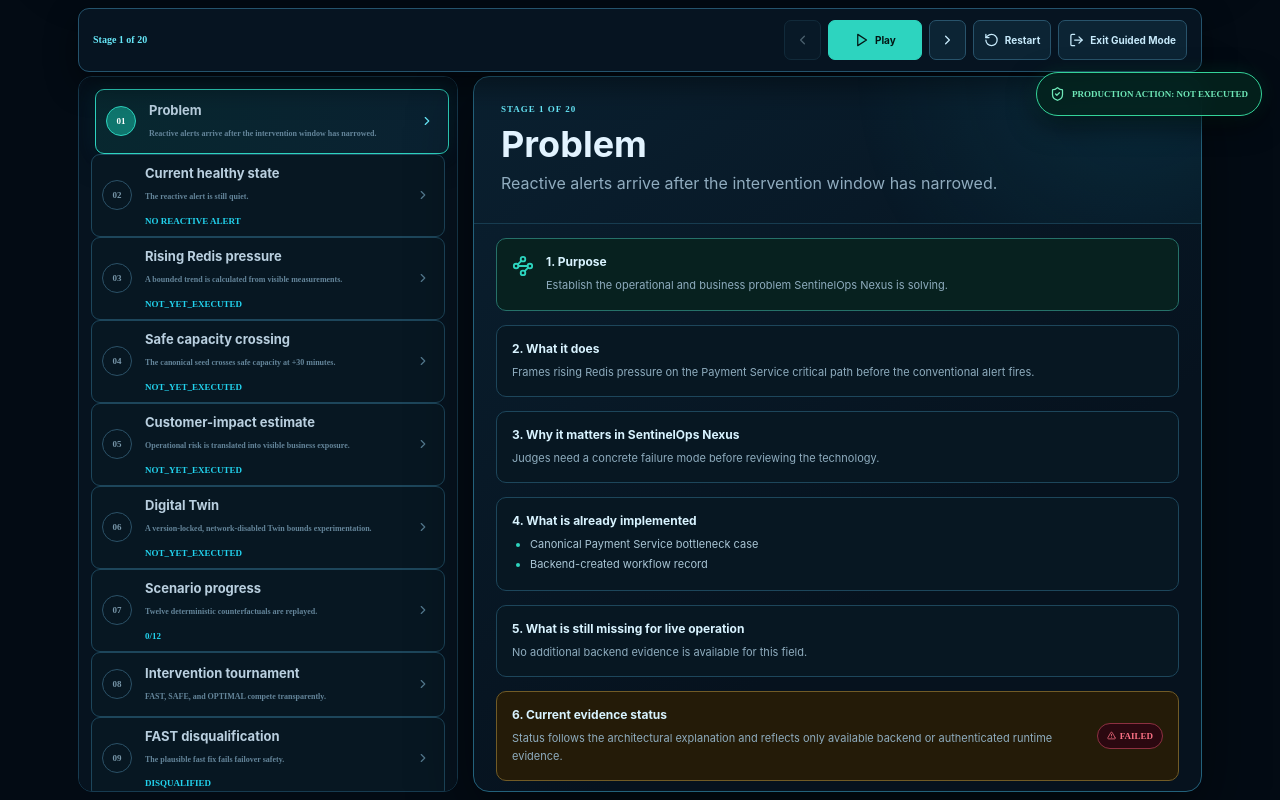
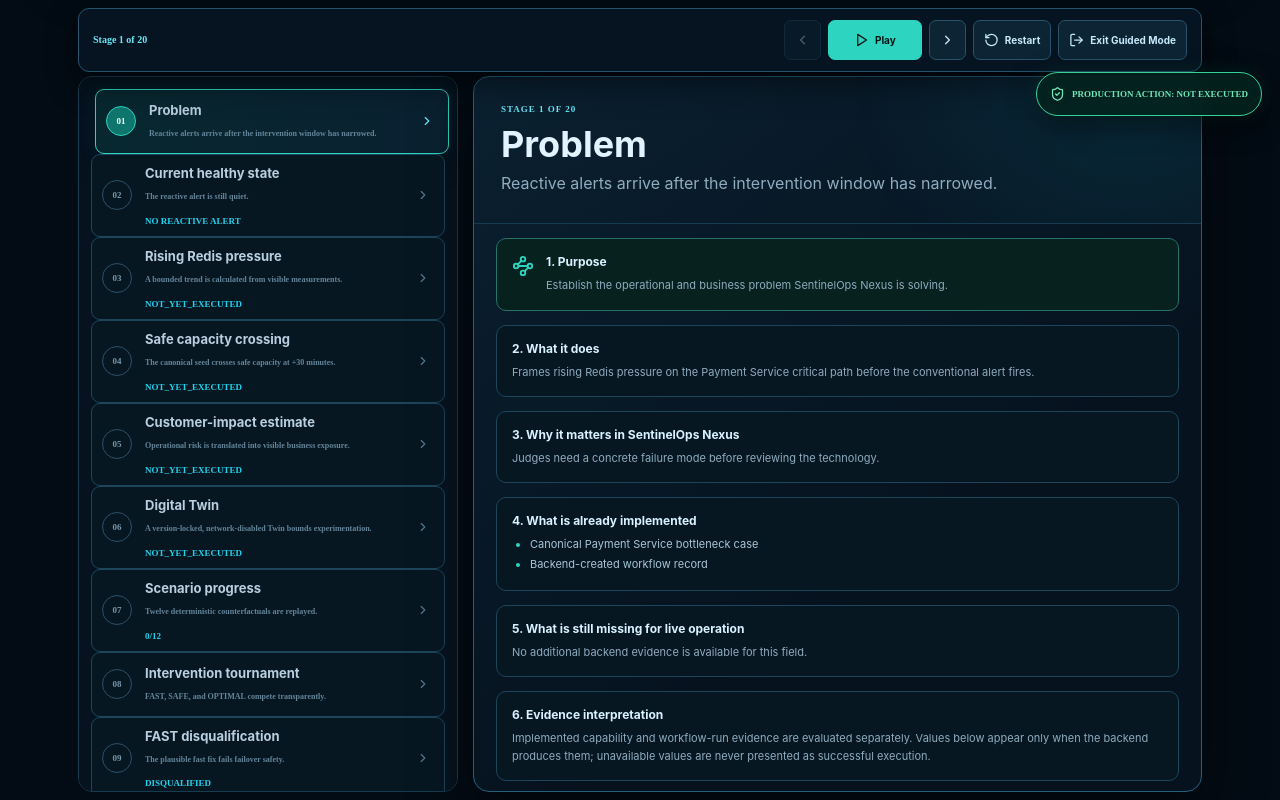
Before and after one commit to Janicebenita/SentinelOps-X, a React (Vite) app in the folder frontend/: page / in a window 1280 px wide. Both pictures are taken after a click on the button "Open evidence workspace". Shown: the part 589-1389 px from the top of the page. Built offline with nearby package versions, Linux system fonts and the light colour scheme; no server answers.

Commit message:
fix: separate judge demo evidence and execution status

```diff
--- a/frontend/src/features/judge-demo/StageExplanationPanel.tsx
+++ b/frontend/src/features/judge-demo/StageExplanationPanel.tsx
@@ -1,6 +1,5 @@
 import {ArrowRight,ExternalLink,ShieldCheck,Waypoints} from 'lucide-react';
 import type {EvidenceReference,JudgeDemoStage,StageFact} from './types';
-import StatusBadge from './StatusBadge';
 
 const List=({title,items}:{title:string;items:string[]})=><section className="jd-ordered-section"><h3>{title}</h3>{items.length?<ul>{items.map((item,index)=><li key={`${item}-${index}`}>{item}</li>)}</ul>:<p>No additional backend evidence is available for this field.</p>}</section>;
 const Facts=({items}:{items:StageFact[]})=><div className="jd-facts">{items.length?items.map((item,index)=><div className={`jd-fact ${item.emphasis??''}`} key={`${item.label}-${index}`}><small>{item.label}</small><strong>{item.value}</strong><em>{item.source}</em></div>):<p className="jd-empty">NOT_YET_EXECUTED</p>}</div>;
@@ -14,7 +13,7 @@ export default function StageExplanationPanel({stage}:{stage:JudgeDemoStage}){
   <section className="jd-ordered-section"><h3>3. Why it matters in SentinelOps Nexus</h3><p>{stage.whyItMatters}</p></section>
   <List title="4. What is already implemented" items={stage.implemented}/>
   <List title="5. What is still missing for live operation" items={stage.missingForLiveOperation}/>
-  <section className="jd-evidence-status"><div><h3>6. Current evidence status</h3><p>Status follows the architectural explanation and reflects only available backend or authenticated runtime evidence.</p></div><StatusBadge status={stage.status}/></section>
+  <section className="jd-ordered-section"><h3>6. Evidence interpretation</h3><p>Implemented capability and workflow-run evidence are evaluated separately. Values below appear only when the backend produces them; unavailable values are never presented as successful execution.</p></section>
   <section className="jd-ordered-section"><h3>7. Live backend data</h3><Facts items={stage.liveData}/>{stage.candidates&&<div className="jd-candidates">{stage.candidates.map(c=><article className={`${c.eligible?'eligible':'disqualified'} ${c.candidate_id==='fast'&&!c.eligible?'fast-failure':''}`} key={c.candidate_id}><header><b>{c.name}</b><strong>{c.score}</strong></header><p>{c.action}</p><em>{c.eligible?'ELIGIBLE':`DISQUALIFIED · ${c.gates.find(g=>!g.passed)?.gate??'MANDATORY GATE'}`}</em></article>)}</div>}</section>
   <References items={stage.evidenceReferences}/><List title="9. Hashes" items={stage.hashes}/><List title="10. Timings" items={stage.timings}/><List title="11. Assumptions" items={stage.assumptions}/><List title="12. Safety implications" items={stage.safetyImplications}/><List title="13. Google Cloud service involved" items={stage.googleCloudServices}/>
   <section className="jd-next"><div><h3>14. Next stage</h3><b>{stage.nextStageId?.replaceAll('-',' ').toUpperCase()??'COMPLETE'}</b>{stage.href&&<a href={stage.href}>Open operational stage <ExternalLink/></a>}</div><div><h3>15. Key Takeaway</h3><p>{stage.judgeTakeaway}</p></div></section>
--- a/frontend/src/features/judge-demo/stageAdapter.ts
+++ b/frontend/src/features/judge-demo/stageAdapter.ts
@@ -13,7 +13,10 @@ export function normalizeStatus(raw?:string,local=false):EvidenceStatus{const v=
 
 export function buildJudgeStages(input:StageAdapterInput):JudgeDemoStage[]{
  const run=input.run;const forecast=rec(run?.forecast_json);const twin=rec(run?.twin_json);const impact=rec(run?.impact_json);const brief=rec(run?.recommendation_json);const scenarios=run?.scenarios_json??[];const candidates=run?.tournament_json?.candidates??[];const winner=candidates.find(c=>c.candidate_id===run?.tournament_json?.recommended_candidate_id);const fast=candidates.find(c=>c.candidate_id==='fast');const telemetry=input.telemetry?.at(-1);const audit=input.audit?.at(-1);const verification=input.verification?.at(0);const integration=(name:string)=>input.integrations?.find(x=>x.integration.toLowerCase().includes(name));
- const local=(ready:boolean):EvidenceStatus=>input.failed?'FAILED':input.loading?'NOT_YET_EXECUTED':ready?'VERIFIED_LOCAL':'NOT_YET_EXECUTED';const managed=(row?:IntegrationHealth)=>normalizeStatus(row?.status,Boolean(row?.last_successful_call));
+ // Capability evidence and workflow execution are different dimensions. When
+ // no completed run is selected, the purpose-first explanation remains a
+ // bounded fallback; only the individual live-data fields are unexecuted.
+ const local=(ready:boolean):EvidenceStatus=>input.failed?'FAILED':input.loading?'NOT_YET_EXECUTED':ready?'VERIFIED_LOCAL':'FALLBACK_ACTIVE';const managed=(row?:IntegrationHealth)=>normalizeStatus(row?.status,Boolean(row?.last_successful_call));
  const cloudRun=integration('cloud run');const bigQuery=integration('bigquery');const pubSub=integration('pub/sub');const gemini=integration('gemini');const gemma=integration('gemma');const telemetryStatus=integration('opentelemetry');const cloudRunStatus=managed(cloudRun);
  const cloudEvidenceGaps=[cloudRunStatus==='VERIFIED_LIVE'?undefined:'Authenticated Cloud Run runtime service and revision metadata',managed(bigQuery)==='VERIFIED_LIVE'?undefined:'Authenticated BigQuery write/read evidence and row ID',managed(pubSub)==='VERIFIED_LIVE'?undefined:'Authenticated Pub/Sub publish/consume evidence and message ID',managed(gemini)==='VERIFIED_LIVE'?undefined:'Authenticated Gemini invocation evidence',managed(gemma)==='VERIFIED_LIVE'?undefined:'Authenticated Gemma invocation evidence',managed(telemetryStatus)==='VERIFIED_LIVE'?undefined:'Exported Cloud Trace evidence and trace ID'].filter((item):item is string=>Boolean(item));
  const common={implemented:['Typed FastAPI workflow contract','Persisted backend artifacts','Tamper-evident audit event boundary'],missingForLiveOperation:[] as string[],evidenceReferences:[] as JudgeDemoStage['evidenceReferences'],hashes:[] as string[],timings:[] as string[],assumptions:['Canonical workflow uses deterministic seed 20260808'],safetyImplications:['No production command is available'],googleCloudServices:['Cloud Run'],liveData:[] as StageFact[]};
```
Also changed, not shown: 1 other file (tests, documents, lock files or other folders).
